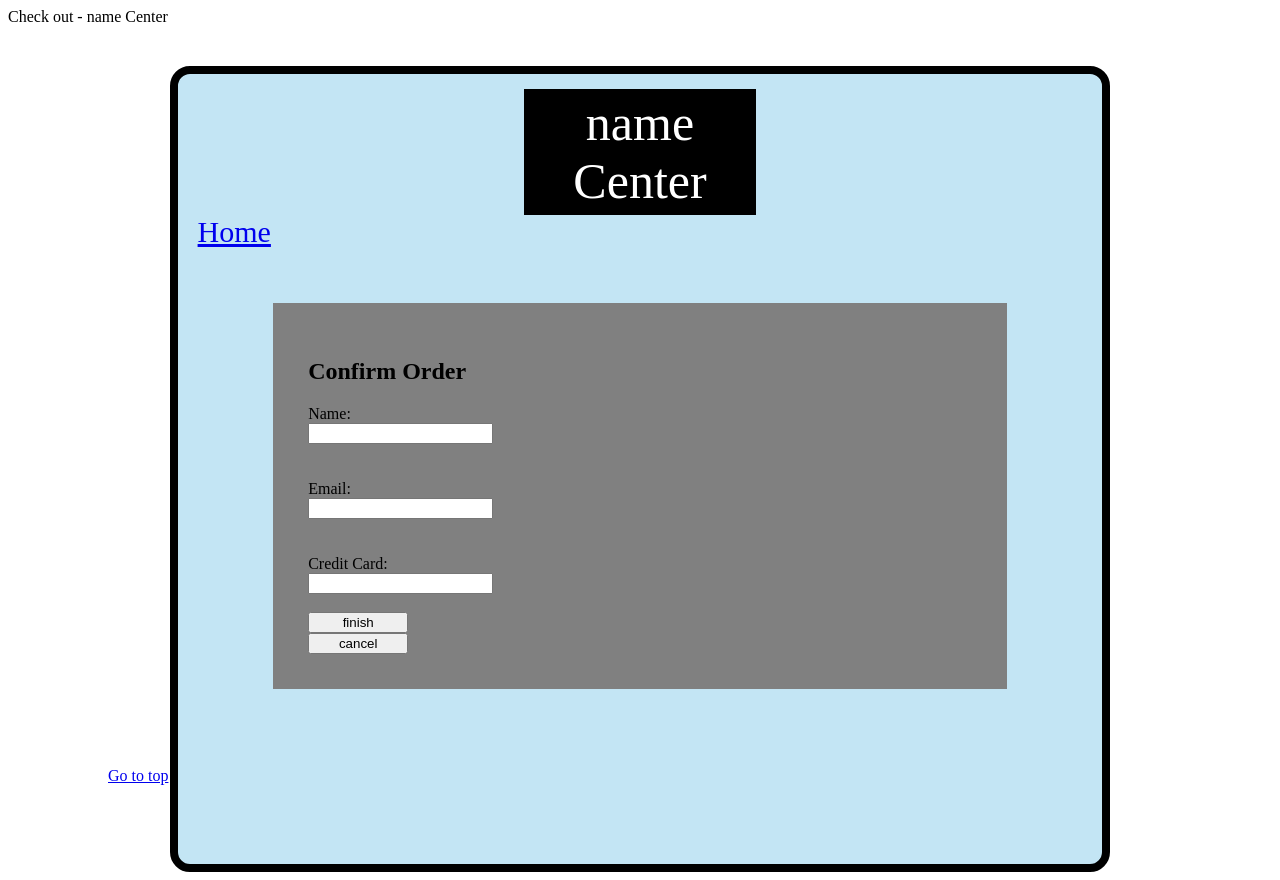
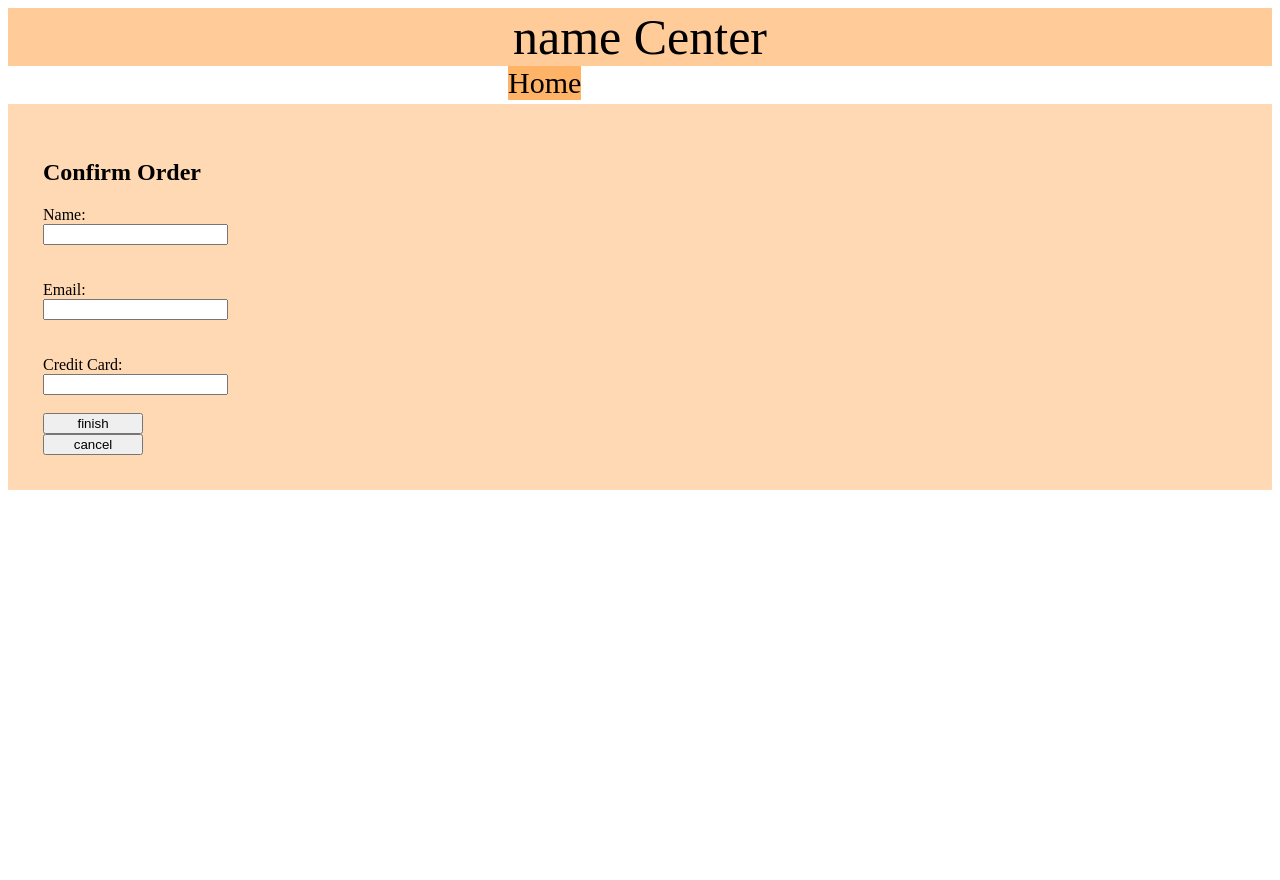
Before and after one commit to alexis-k/CST336-03TeamProject, a PHP site: page /TeamProject/file/checkout.php in a window 1280 px wide. After the commit the page ends 490 px from the top, so only its background shows below. Run offline with PHP 8.4, Linux system fonts and the light colour scheme.

Commit message:
Add files via upload

```diff
--- a/TeamProject/css/styles.css
+++ b/TeamProject/css/styles.css
@@ -1,49 +1,42 @@
-main
+.movie
 {
-    background-color: white;
-    padding-top: 40px;
+    background-color: #ffb566;
+    padding-top: 10px;
+    padding-left: 40px;
+    width:85%;
 }
 
+.back
+{
+    background-color: #ffdab3;
+}
 
-.center
+.movieDetails
 {
-    margin: auto;
-    width: 70%;
-    background-color: #c3e5f4;
-    padding-top: 15px;
-    padding-bottom: 175px;
-    padding-left:20px;
-    padding-right:20px;
-    border-style: solid;
-    border-color: black;
-    border-width: 8px;
-    border-radius: 20px;
+    background-color: #e67700;
+    margin-right: 50px;
+    padding-left: 10px;
 }
+
 .logo
 {
-    margin: auto;
-    width:25%;
-    padding: 5px;
     text-align: center;
-    background-color: black;
-    color: white;
+    background-color: #ffcc99;
     font-size: 50px;
 }
 .inner
 {
     padding: 35px;
-    margin-top: 50px;
     margin-left: auto ;
     margin-right: auto ;
-    width:75%;
-    background-color: gray;
+    background-color: #ffd9b3;
 }
 #image
 {
     width: 225px;
     height: 300px;
     float: left;
-    padding-bottom: 50px;
+    padding-bottom: 10px;
     padding-right: 55px;
 }
 #description
@@ -77,21 +70,36 @@ main
 
 .menu
 {
+    padding-left: 500px;
     display: inline-block;
-    width: 100%;
+    width: 25%;
     font-size: 30px;
 
 }
 .home
 {
     float: left;
+    color: white;
+    background-color: #ffb366;
 }
 .cart
 {
     float: right;
+    background-color: #ffb366;
+    color: white;
 }
 
 .inline
 {
     display: inline-block;
 }
+
+.lolol
+{
+    height:100%;
+}
+
+a{
+    text-decoration: none;
+    color: black;
+}
--- a/TeamProject/file/addcart.php
+++ b/TeamProject/file/addcart.php
@@ -58,7 +58,6 @@ function displayAdd()
 <!DOCTYPE html>
 <html>
     <head>
-        <name>Add to cart - Movie Center</name>
         <link rel="stylesheet" href="../css/styles.css" type="text/css">
     </head>
 <main>
@@ -91,9 +90,6 @@ function displayAdd()
 
         </footer>
     </div>
-    <div id="foot">
-        <a href="#">Go to top</a>
-    </div>
 </main>
 
 </html>
--- a/TeamProject/file/cart.php
+++ b/TeamProject/file/cart.php
@@ -68,7 +68,6 @@ function display()
 <!DOCTYPE html>
 <html>
     <head>
-        <name>Cart - Movie Center</name>
         <link rel="stylesheet" href="../css/styles.css" type="text/css">
     </head>
 
@@ -98,9 +97,7 @@ function display()
         </footer>
     </div>
 
-    <div id="foot">
-        <a href="#">Go to top</a>
-    </div>
+
 
 </main>
 
--- a/TeamProject/file/checkout.php
+++ b/TeamProject/file/checkout.php
@@ -6,7 +6,6 @@ session_start();
 <!DOCTYPE html>
 <html>
     <head>
-        <name>Check out - name Center</name>
         <link rel="stylesheet" href="../css/styles.css" type="text/css">
     </head>
 
@@ -55,9 +54,6 @@ session_start();
 
         </footer>
     </div>
-    <div id="foot">
-        <a href="#">Go to top</a>
-    </div>
 </main>
 
 </html>
--- a/TeamProject/file/confirm.php
+++ b/TeamProject/file/confirm.php
@@ -7,7 +7,6 @@ session_start();
 <!DOCTYPE html>
 <html>
     <head>
-        <name>Confirm - name Center</name>
         <link rel="stylesheet" href="../css/styles.css" type="text/css">
     </head>
 
@@ -41,9 +40,6 @@ session_start();
 
         </footer>
     </div>
-    <div id="foot">
-        <a href="#">Go to top</a>
-    </div>
 </main>
 
 </html>
--- a/TeamProject/file/db.php
+++ b/TeamProject/file/db.php
@@ -5,7 +5,7 @@
     	$dbHost = getenv('IP');
     	$dbPort = 3306;
     	$dbName = "teamProject";
-    	$username = getenv('C9_USER');
+    	$username = 'root';
     	$password = "";
 
     	$dbConn = new PDO("mysql:host=$dbHost;port=$dbPort;dbname=$dbName", $username, $password);
```
Also changed, not shown: TeamProject/file/info.php (+2 -5 lines), TeamProject/index.php (+21 -20 lines).
